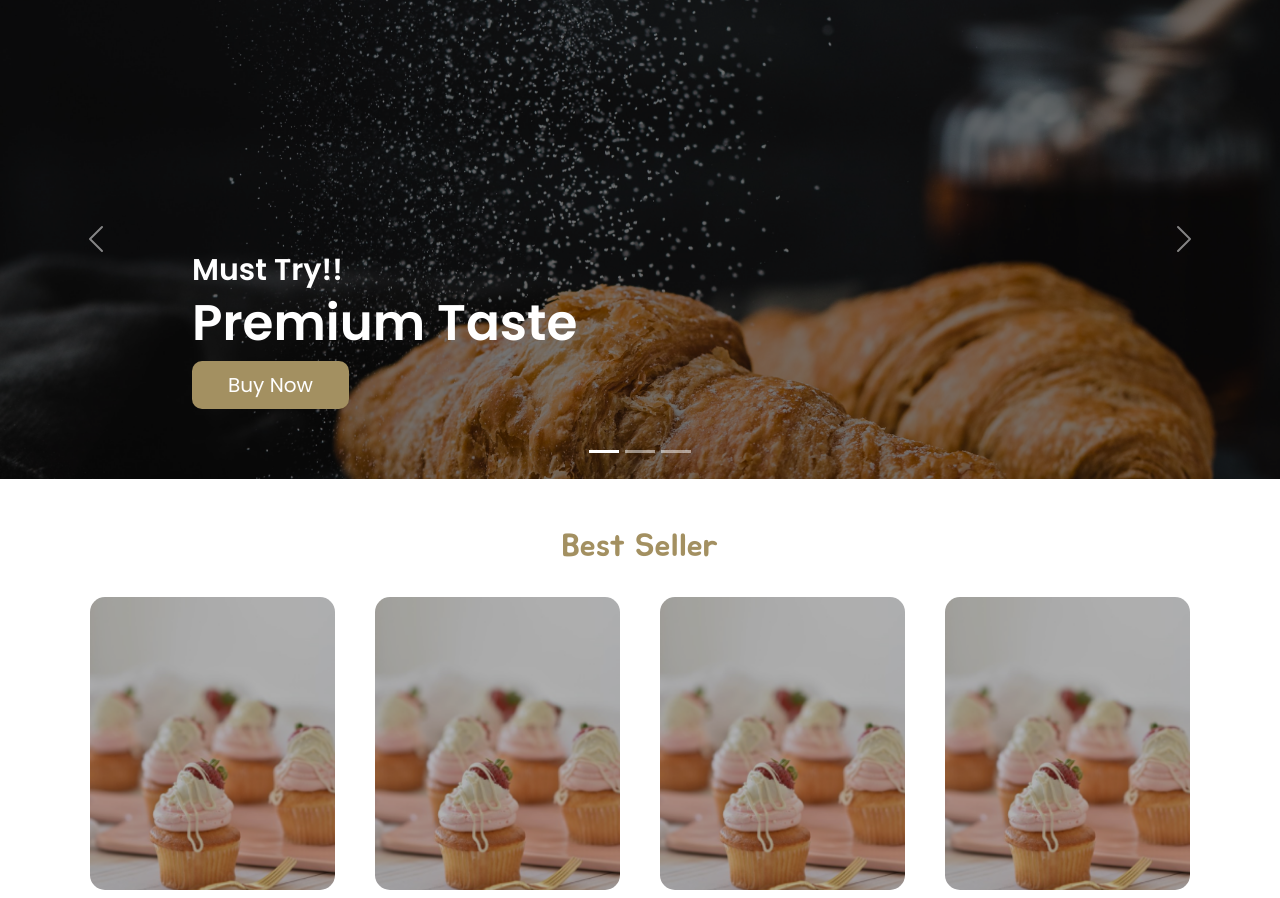
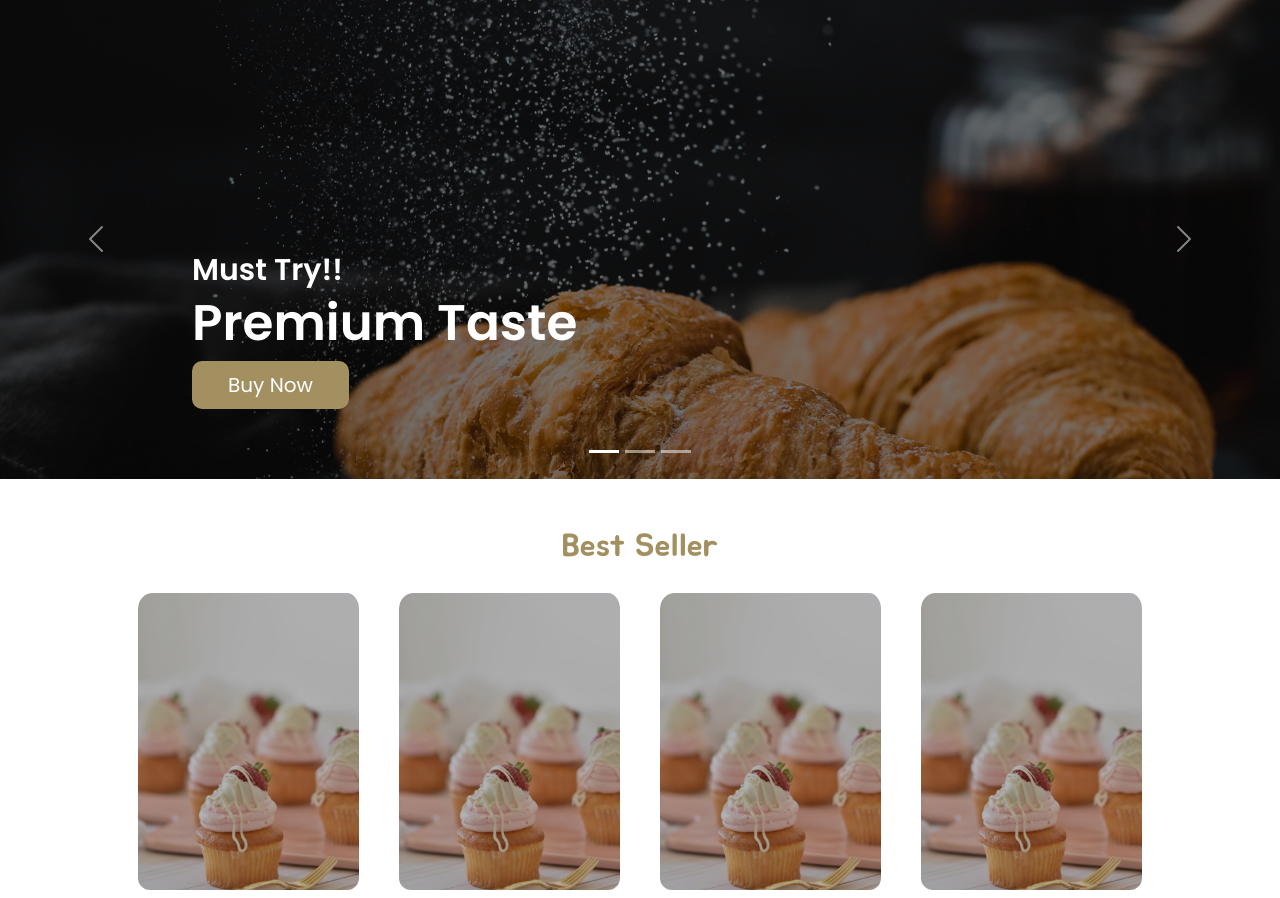
Before and after one commit to KelvinHarmenSyahputra/Dapur-Denisa, a Flask app: page / in a window 1280 px wide. Shown: the part 77-975 px from the top of the page. Run offline with Flask 3, Linux system fonts and the light colour scheme; some libraries are stand-ins or nearby versions.

Commit message:
kelvin update index

```diff
--- a/static/css/style.css
+++ b/static/css/style.css
@@ -71,17 +71,17 @@ position: relative;
 
 .card-konten{
 
+    width: 237px;
     height: 309px;
     border-radius: 20px;
     overflow: hidden;
     border: 8px solid #fff;
-    overflow: hidden;
     position: relative;
+    border-top: 4px solid #fff;
 }
 
 .card-img-konten{
-    width: 100%;
-    height: 100%;
+
     object-fit: cover;
     border-radius: 15px;
 }
@@ -102,6 +102,7 @@ position: relative;
 
 .card-konten:hover .card-body-konten{
     right: 0;
+    width: 237px;
 }
 
 .card-title{
@@ -123,3 +124,11 @@ position: relative;
     color: #A39061;
 
 }
+
+.card-section-konten .row{
+    justify-content: center;
+}
+
+.konten{
+    width:fit-content ;
+}
--- a/templates/index.html
+++ b/templates/index.html
@@ -128,19 +128,20 @@
       </div>
 
     <!-- CARD AND contnet  -->
-    <div class="container">
-        <div class="row mt-3 ">
-            <div class="col-md-3 text-center ">  <!--Card-->
-                <div class="card-konten  " style="width: 100%">
+    <section class="card-section-konten" id="card-section-konten">
+      <div class="container">
+        <div class="row mt-3 justify-content-center ">
+            <div class="konten col-lg-3 text-center ">  <!--Card-->
+                <div class="card-konten  " >
                 <img src="../static/img/Rectangle 21.png" class="card-img-konten" alt="...">
-                <div class="card-body-konten text-center">
+                <div class="card-body-konten text-center justify-content-center">
                   <h1 class="Card-title my-auto">TEST</h1>
 
                 </div>
               </div>
             </div> <!--Card end-->
-            <div class="col-md-3 text-center">  <!--Card-->
-              <div class="card-konten " style="width: 100%">
+            <div class="col-md-3 text-center konten">  <!--Card-->
+              <div class="card-konten " >
               <img src="../static/img/Rectangle 21.png" class="card-img-konten" alt="...">
               <div class="card-body-konten text-center">
                 <h1 class="Card-title my-auto">TEST</h1>
@@ -148,8 +149,8 @@
               </div>
             </div>
           </div> <!--Card end-->
-          <div class="col-md-3 text-center">  <!--Card-->
-            <div class="card-konten " style="width: 100%">
+          <div class="col-md-3 text-center konten">  <!--Card-->
+            <div class="card-konten " >
             <img src="../static/img/Rectangle 21.png" class="card-img-konten" alt="...">
             <div class="card-body-konten text-center">
               <h1 class="Card-title my-auto">TEST</h1>
@@ -157,8 +158,8 @@
             </div>
           </div>
         </div> <!--Card end-->
-        <div class="col-md-3 text-center">  <!--Card-->
-          <div class="card-konten " style="width: 100%">
+        <div class="col-md-3 text-center konten">  <!--Card-->
+          <div class="card-konten " >
           <img src="../static/img/Rectangle 21.png" class="card-img-konten" alt="...">
           <div class="card-body-konten text-center">
             <h1 class="Card-title my-auto">TEST</h1>
@@ -169,6 +170,8 @@
 
         </div>
     </div>
+    </section>
+
 
     <!-- BOOTSTRAP JS -->
     <script
```
Also changed, not shown: non.html (added, +39 -0 lines).
